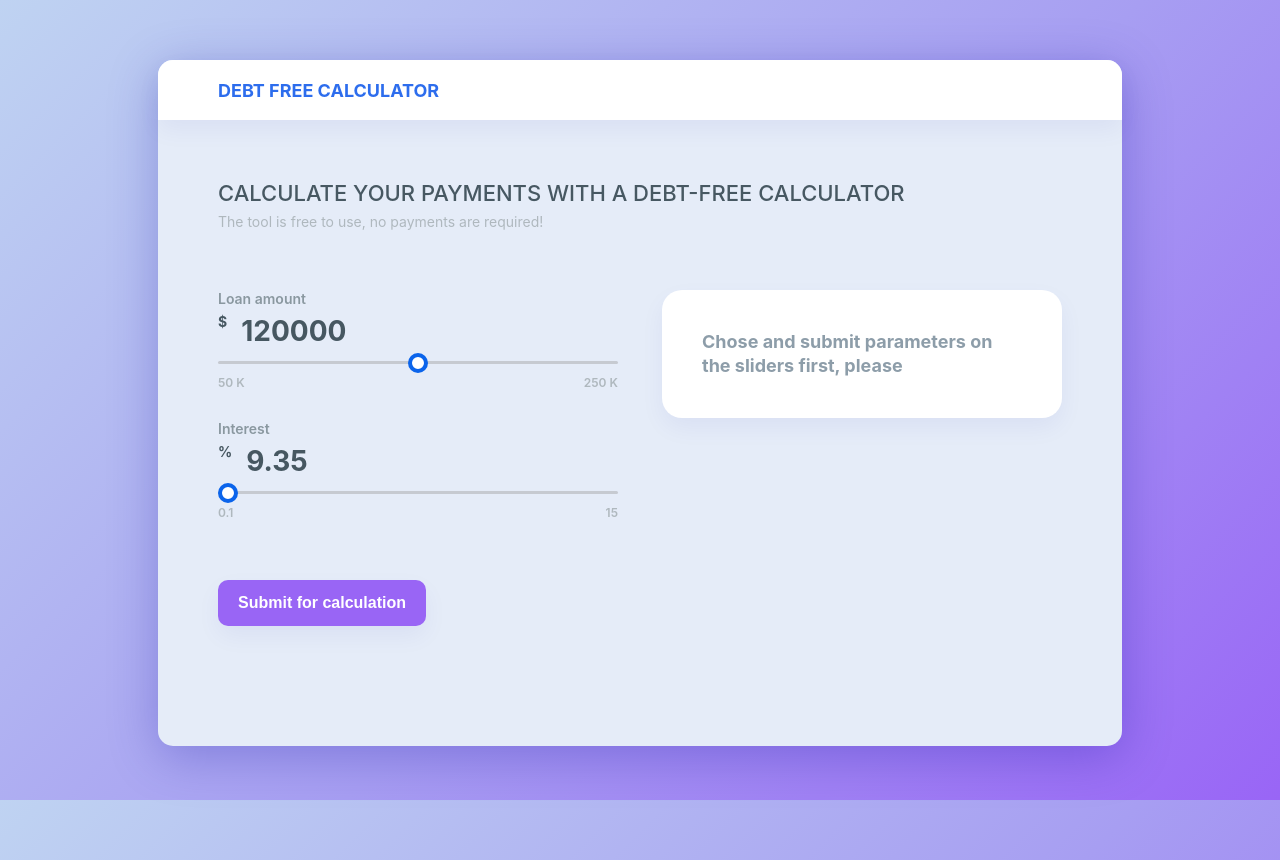
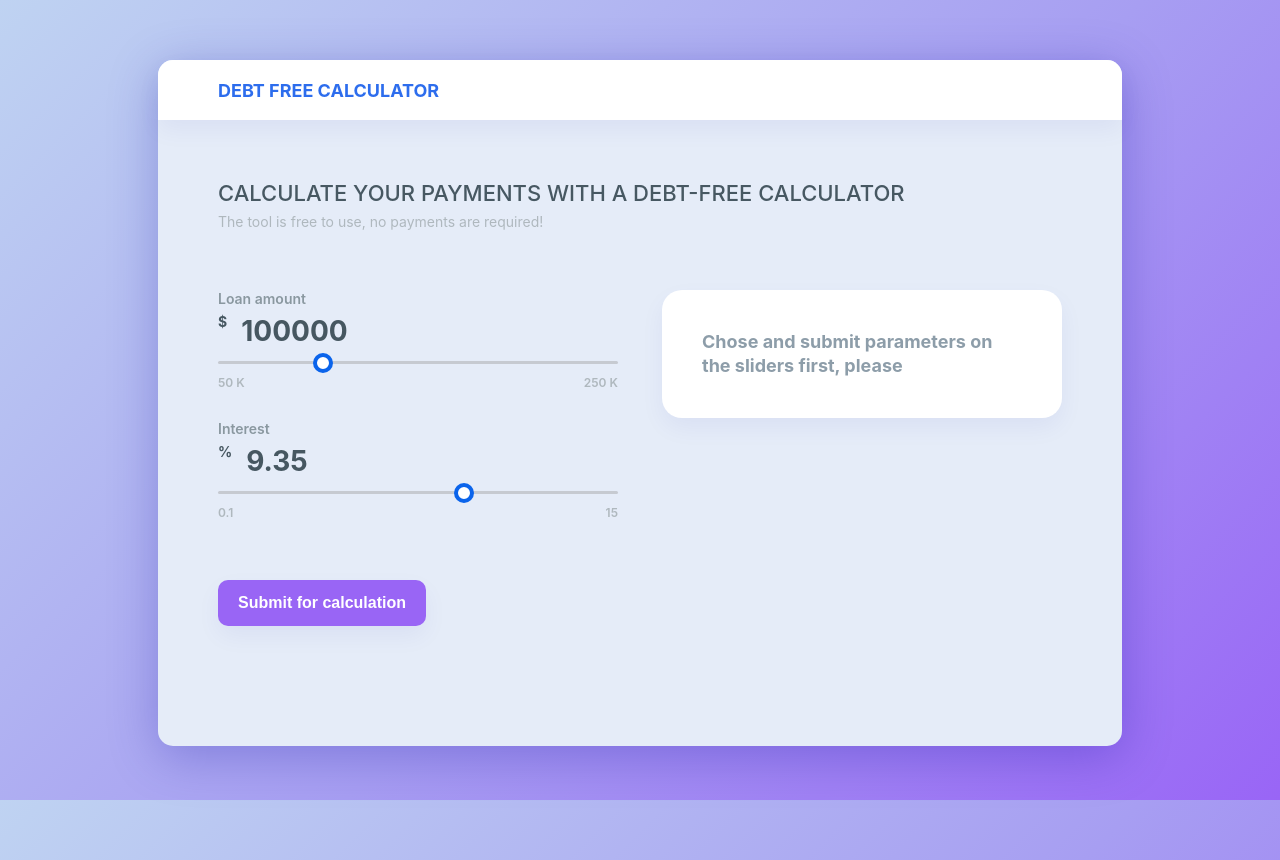
Before and after one commit to andreycodez/portfolio-react-debt-free-calc, a React (Create React App) app: page / in a window 1280 px wide. Built offline with nearby package versions, Linux system fonts and the light colour scheme.

Commit message:
Input onChange influences the input label value

```diff
--- a/src/components/calculator/Calculator.jsx
+++ b/src/components/calculator/Calculator.jsx
@@ -16,9 +16,23 @@ class Calculator extends React.Component {
     }
   }
 
-  sliderHandle = (slider) => {
+  componentDidMount() {
+    const amountLabel = document.getElementById('amountLabel');
+    const interestLabel = document.getElementById('interestLabel');
+    amountLabel.innerText = document.getElementById('amount').value;
+    interestLabel.innerText = document.getElementById('interest').value;
+  }
+
+  amountSliderHandle = (slider) => {
     slider.preventDefault();
-    const sliderLabel = slider.parentElement
+    const sliderLabel = document.getElementById('amountLabel');
+    sliderLabel.innerText = slider.target.value;
+  }
+
+  interestSliderHandle = (slider) => {
+    slider.preventDefault();
+    const sliderLabel = document.getElementById('interestLabel');
+    sliderLabel.innerText = slider.target.value;
   }
 
   submitClickHandle = (e) => {
@@ -48,8 +62,8 @@ class Calculator extends React.Component {
             <div className="calculator-left">
               <div className="payment-info  calculator-left-item">
                 <div className="payment-info-message payment-info-item">
-                  In order to be debt free you need to make a minimum monthly payment of <span>$654,40</span> during
-                  next <span>74</span> months
+                  In order to be debt free you need to make a minimum monthly payment of <span>${appState.minPayment}</span> during
+                  next <span>{appState.paymentsAmount}</span> months
                 </div>
                 <form className="payment-info-form payment-info-item">
                   <div className="payment-amount correct">
@@ -78,7 +92,7 @@ class Calculator extends React.Component {
                     <span className="measure">$</span><span id="amountLabel" className="value">120000</span>
                   </div>
                   <div className="slider">
-                    <input id="amount" type="range" min="50000" max="250000" defaultValue={appState.amount} step="1000" />
+                    <input id="amount" type="range" min="50000" max="250000" onChange={this.amountSliderHandle} defaultValue="100000" step="1000" />
                     <div className="range-values">
                       <div className="minimal">50 K</div>
                       <div className="maximal">250 K</div>
@@ -91,7 +105,7 @@ class Calculator extends React.Component {
                     <span className="measure">%</span><span id="interestLabel" className="value">9.35</span>
                   </div>
                   <div className="slider">
-                    <input id="interest" type="range" min="0.1" max="15" defaultValue={appState.interest} step="0.01" />
+                    <input id="interest" type="range" min="0.1" max="15" onChange={this.interestSliderHandle} defaultValue="9.35" step="0.01" />
                     <div className="range-values">
                       <div className="minimal">0.1</div>
                       <div className="maximal">15</div>
```
